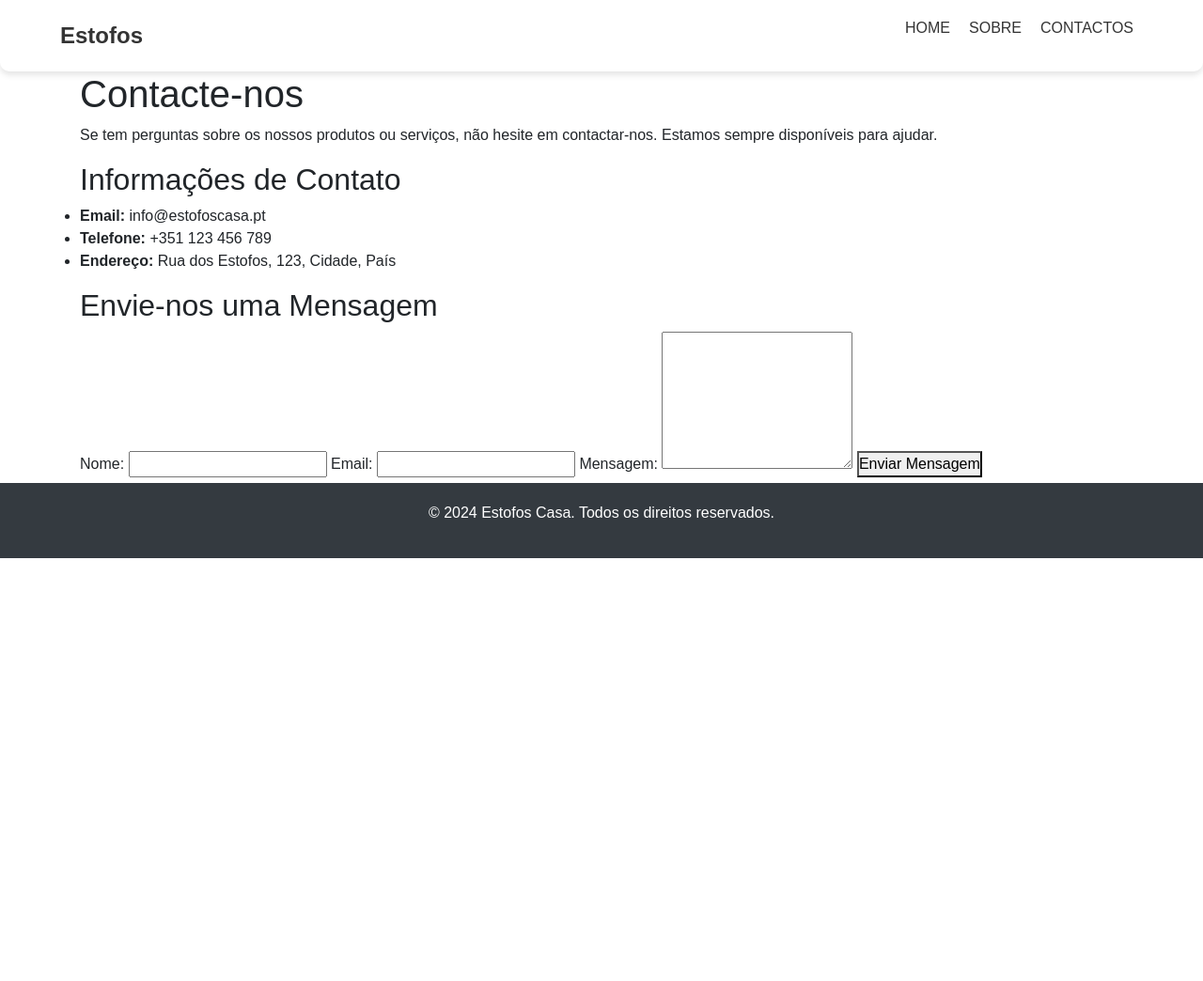
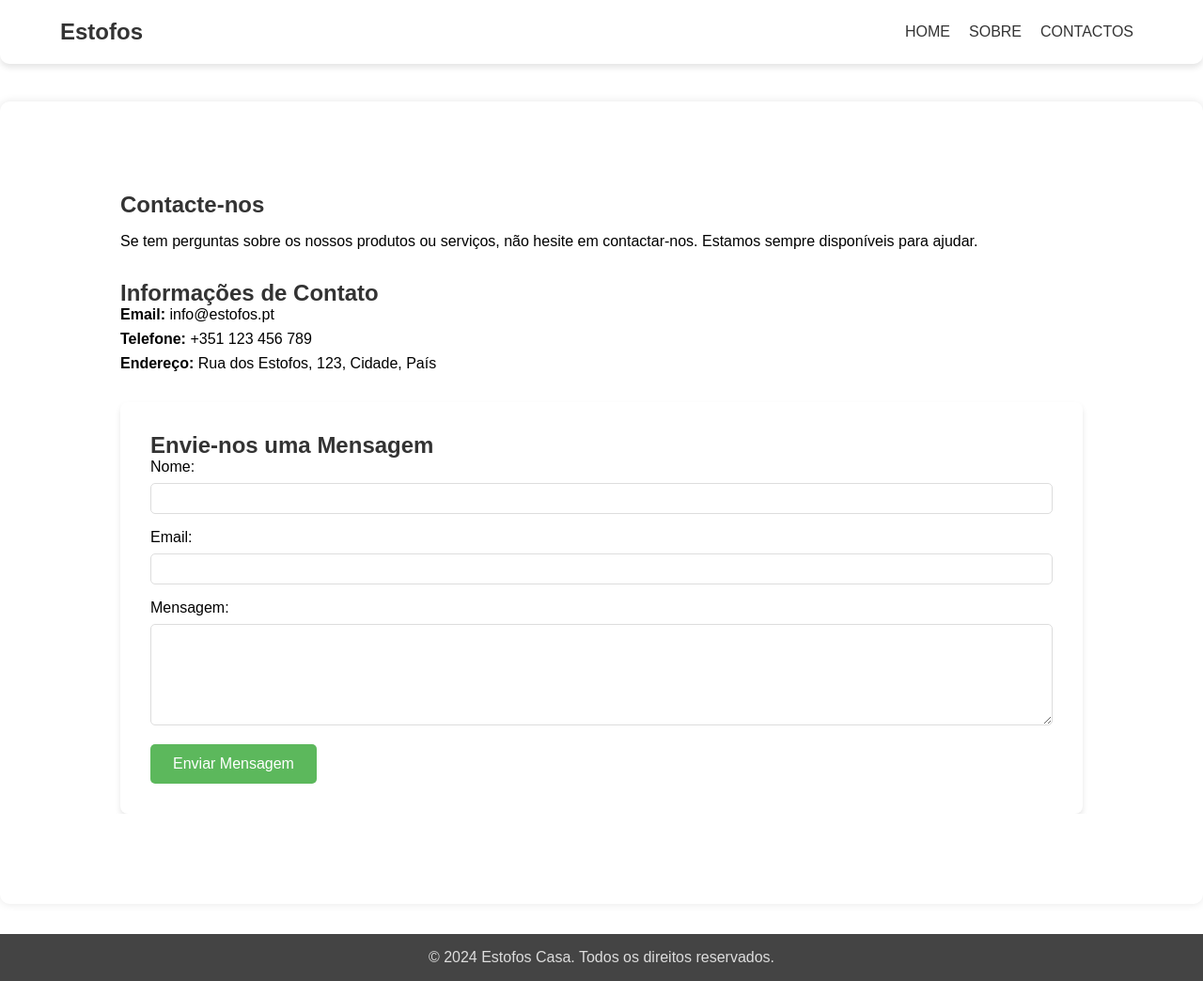
Before and after one commit to ZePedroVale/SiteEstofos, a Flask app: page /contactos in a window 1280 px wide. Shown: the whole page at 94% size. Before the commit the page ends 594 px from the top, so only its background shows below. Run offline with Flask 3, Linux system fonts and the light colour scheme; some libraries are stand-ins or nearby versions.

Commit message:
alterações css e página contactos

```diff
--- /dev/null
+++ b/static/contactos.css
@@ -0,0 +1,184 @@
+
+* {
+    margin: 0;
+    padding: 0;
+    box-sizing: border-box;
+  }
+
+  body, html {
+    padding: 38px 0;
+    height: 100%;
+    margin: 0;
+    font-family: 'Arial', sans-serif;
+  }
+
+
+  header {
+    display: flex;
+    justify-content: space-between;
+    align-items: center;
+    padding: 10px 5%;
+    position: fixed;
+    width: 100%;
+    top: 0;
+    z-index: 1000;
+    background-color: rgba(255, 255, 255, 0.3);
+    backdrop-filter: blur(5px);
+    border-radius: 0 0 10px 10px;
+    box-shadow: 0 4px 6px rgba(0, 0, 0, 0.1);
+  }
+
+
+  .header-logo {
+    font-size: 1.5em;
+    color: #333;
+    text-decoration: none;
+    padding: 10px 0;
+  }
+
+
+  nav {
+    background: transparent;
+  }
+
+
+  nav ul {
+    list-style: none;
+    display: flex;
+    margin-left: auto;
+  }
+
+
+  nav ul li {
+    padding: 0 10px;
+  }
+
+
+  nav a {
+    color: #333;
+    text-decoration: none;
+    font-size: 1em;
+    transition: color 0.3s ease-in-out;
+  }
+
+
+  nav a:hover {
+    color: #000;
+  }
+
+
+  @media (max-width: 768px) {
+    header {
+      flex-direction: column;
+      padding: 10px;
+    }
+
+    .header-logo {
+      margin-bottom: 10px;
+      font-size: 3em;
+    }
+
+    nav ul {
+      flex-direction: column;
+      margin-left: 0;
+      align-items: center;
+    }
+
+    nav ul li {
+      padding: 5px 0;
+    }
+
+    nav a {
+    font-size: 0.9em;
+    }
+    }
+
+
+  .container {
+    max-width: 1100px;
+    margin: auto;
+    overflow: hidden;
+    padding: 0 2rem;
+  }
+
+  .contactos-section {
+    background: #fff;
+    margin-bottom: 1rem; /* Espaçamento abaixo do cabeçalho h1 */
+    margin: 2rem 0;
+    padding: 6rem;
+    border-radius: 10px;
+    box-shadow: 0 0 10px rgba(0, 0, 0, 0.1);
+  }
+
+  .contactos-section h1 {
+    margin-bottom: 1rem; /* Espaçamento abaixo do cabeçalho h1 */
+  }
+
+  .contactos-section p {
+    margin-bottom: 1rem; /* Espaçamento abaixo do parágrafo */
+  }
+
+  .contact-info {
+    margin-top: 2rem; /* Espaçamento acima das informações de contato */
+  }
+
+  h1, h2 {
+    color: #333;
+  }
+
+  .contact-info ul {
+    list-style: none;
+    margin-bottom: 2rem;
+  }
+
+  .contact-info ul li {
+    margin-bottom: 0.5rem;
+  }
+
+  .contact-form label {
+    display: block;
+    margin-bottom: .5rem;
+  }
+
+  .contact-form input[type='text'],
+  .contact-form input[type='email'],
+  .contact-form textarea {
+    width: 100%;
+    padding: 0.5rem;
+    margin-bottom: 1rem;
+    border-radius: 5px;
+    border: 1px solid #ddd;
+  }
+
+  .btn-submit {
+    display: inline-block;
+    background: #5cb85c;
+    color: #fff;
+    padding: 0.75rem 1.5rem;
+    border: none;
+    border-radius: 5px;
+    cursor: pointer;
+    font-size: 1rem;
+  }
+
+  .btn-submit:hover {
+    background: #4cae4c;
+  }
+
+  footer {
+    background-color: #444;
+    color: #ddd;
+    text-align: center;
+    padding: 1rem 0;
+  }
+
+  .contact-info {
+    margin-bottom: 2rem; /* Aumente o espaçamento no fundo da informação de contato */
+  }
+
+  .contact-form {
+    padding: 2rem; /* Aumente o padding ao redor do formulário para mais espaço */
+    background: #fff; /* Opcional: um fundo diferente pode destacar o formulário */
+    border-radius: 8px; /* Opcional: bordas arredondadas para o formulário */
+    box-shadow: 0 4px 6px rgba(0, 0, 0, 0.1); /* Opcional: sombra suave para elevação */
+  }
--- a/static/style.css
+++ b/static/home.css
@@ -163,3 +163,84 @@ nav a:hover {
 .feature p {
     font-weight: bold; /* Opcional: torna o texto 'VER TODOS OS...' em negrito */
 }
+
+
+
+
+.promo-section {
+  background: url('/static/interior.webp') no-repeat center center;
+  background-size: cover; /* ou pode usar 'contain' se não quiser que a imagem seja cortada */
+  background-position: center center; /* Centra a imagem de fundo */
+  background-repeat: no-repeat; /* Não repete a imagem */
+  height: 400px; /* Ajuste de acordo com a altura desejada */
+  display: flex;
+  align-items: center; /* Isto vai centralizar o conteúdo da promoção verticalmente */
+  justify-content: center;
+}
+.promo-section img {
+  max-width: 100%; /* Define a largura máxima da imagem para 100% do contentor */
+  height: auto; /* Mantém a proporção da imagem */
+  object-fit: contain; /* Ajusta a imagem para o contentor sem cortar */
+}
+
+.promo-section h2 {
+  font-size: 2.5rem;
+  margin-bottom: 0.5em;
+}
+
+.promo-section p {
+  font-size: 1.5rem;
+  margin-bottom: 1em;
+}
+
+.promo-section .btn {
+  font-weight: bold;
+  background-color: #decba4; /* Cor do botão */
+  border: none;
+}
+
+/* Ajuste para tamanhos de tela menores */
+@media (max-width: 768px) {
+  .promo-section h2 {
+      font-size: 2rem;
+  }
+
+  .promo-section p {
+      font-size: 1.2rem;
+  }
+}
+
+
+.highlights-section .col-md-4 {
+  margin-bottom: 30px; /* Espaçamento entre os itens */
+}
+
+.highlights-section img {
+  width: 100%; /* Garante que a imagem ocupe toda a largura da coluna */
+  height: auto; /* Mantém a proporção da imagem correta */
+  margin-bottom: 15px; /* Espaçamento entre a imagem e o título */
+}
+
+.highlights-section h3 {
+  font-size: 1.5em; /* Tamanho do título */
+  margin-bottom: 10px; /* Espaçamento entre o título e o botão */
+}
+
+.highlights-section .btn-link {
+  font-weight: bold;
+}
+
+
+equal-img-size {
+  width: 100%; /* Define a largura para preencher o espaço disponível */
+  height: 250px; /* Define uma altura fixa para todas as imagens */
+  object-fit: cover; /* Garante que a imagem cubra a área sem perder a proporção */
+  border-radius: 0.25rem; /* Adiciona bordas arredondadas às imagens (opcional) */
+}
+
+/* Adapte para telas menores */
+@media (max-width: 768px) {
+  .equal-img-size {
+    height: 200px; /* Você pode querer uma altura menor para telas menores */
+  }
+}
--- a/templates/contactos.html
+++ b/templates/contactos.html
@@ -3,11 +3,7 @@
 <head>
     <meta charset="UTF-8">
     <meta name="viewport" content="width=device-width, initial-scale=1.0">
-        <link rel="stylesheet" href="https://stackpath.bootstrapcdn.com/bootstrap/4.5.2/css/bootstrap.min.css">
-        <script src="https://code.jquery.com/jquery-3.5.1.slim.min.js"></script>
-        <script src="https://cdn.jsdelivr.net/npm/@popperjs/core@2.9.1/dist/umd/popper.min.js"></script>
-        <script src="https://stackpath.bootstrapcdn.com/bootstrap/4.5.2/js/bootstrap.min.js"></script>
-        <link rel="stylesheet" href="{{ url_for('static', filename='style.css') }}">
+        <link rel="stylesheet" href="{{ url_for('static', filename='contactos.css') }}">
     </head>
     <body>
 
@@ -29,7 +25,7 @@
                 <div class="contact-info">
                     <h2>Informações de Contato</h2>
                     <ul>
-                <li><strong>Email:</strong> info@estofoscasa.pt</li>
+                        <li><strong>Email:</strong> info@estofos.pt</li>
                         <li><strong>Telefone:</strong> +351 123 456 789</li>
                         <li><strong>Endereço:</strong> Rua dos Estofos, 123, Cidade, País</li>
                     </ul>
@@ -51,8 +47,12 @@
                 </div>
             </div>
         </section>
+
         <footer>
+            <div class="container">
                 <p>&copy; 2024 Estofos Casa. Todos os direitos reservados.</p>
+            </div>
         </footer>
+
         </body>
         </html>
--- a/templates/sobre.html
+++ b/templates/sobre.html
@@ -7,7 +7,7 @@
         <script src="https://code.jquery.com/jquery-3.5.1.slim.min.js"></script>
         <script src="https://cdn.jsdelivr.net/npm/@popperjs/core@2.9.1/dist/umd/popper.min.js"></script>
         <script src="https://stackpath.bootstrapcdn.com/bootstrap/4.5.2/js/bootstrap.min.js"></script>
-        <link rel="stylesheet" href="{{ url_for('static', filename='style.css') }}">
+        <link rel="stylesheet" href="{{ url_for('static', filename='home.css') }}">
     </head>
         <body>
             <header>
```
Also changed, not shown: templates/home.html (+21 -7 lines), static/cadeirao.webp (added), static/cama.jpeg (added), static/interior.webp (added). Lines whose indentation alone changed are shown as unchanged.
